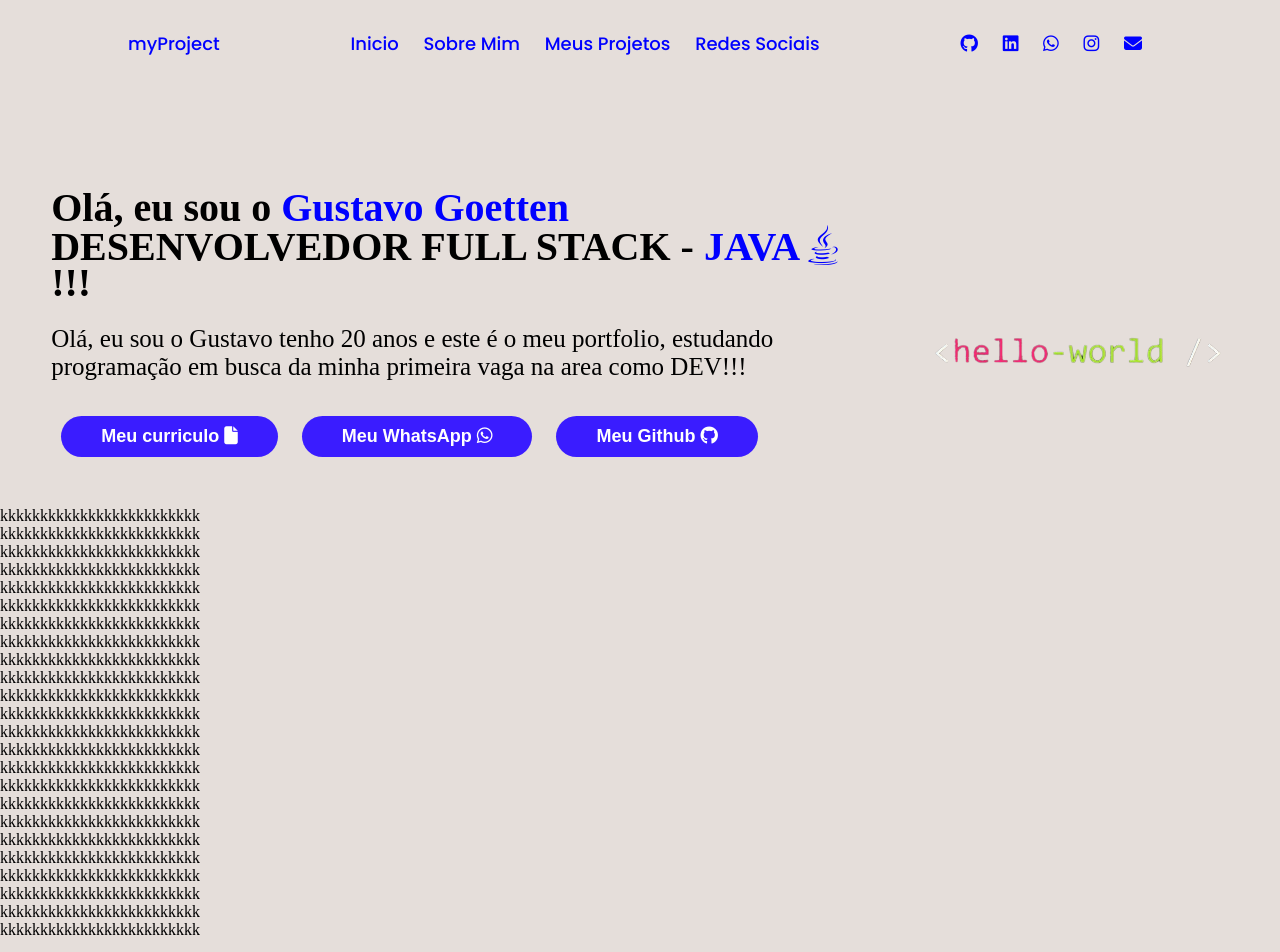
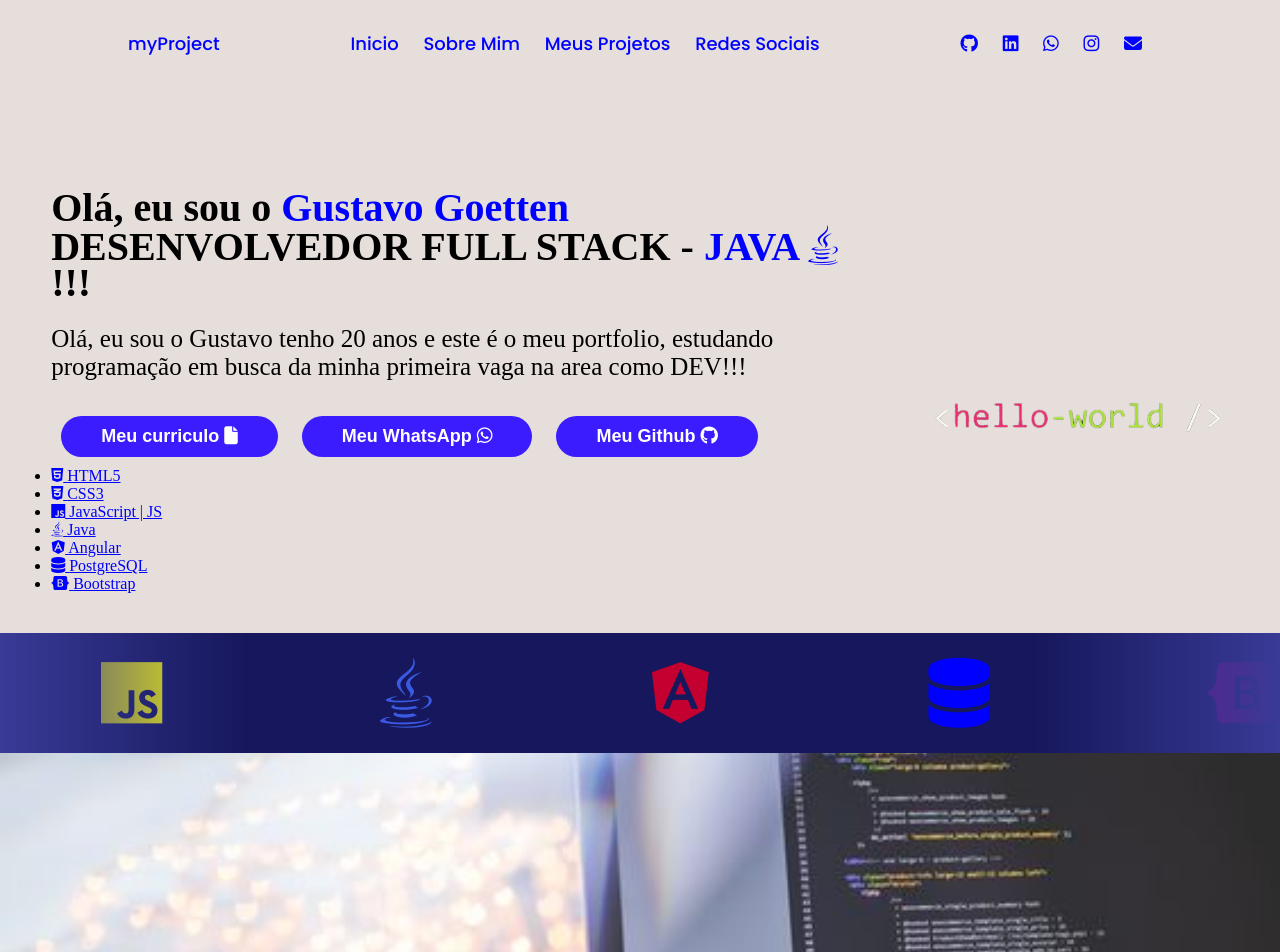
Before and after one commit to GustavoG0etten/meuPortifolioWEB, a plain HTML site: page index.html in a window 1280 px wide. Shown: the top 952 px of the page. Drawn offline with nearby package versions, Linux system fonts and the light colour scheme.

Commit message:
feat: :alien: Criando um carrossel animado e efeito de paralax

```diff
--- a/index.html
+++ b/index.html
@@ -17,7 +17,7 @@
         </ul>
 
         <ul class="topicos">
-            <li><a href="">Inicio</a></li>
+            <li><a href="#Inicio">Inicio</a></li>
             <li><a href="">Sobre Mim</a></li>
             <li><a href="">Meus Projetos</a></li>
             <li><a href="">Redes Sociais</a></li>
@@ -33,17 +33,37 @@
     </header>
 
     <section class="sobre-mim">
-        <div class="interface">
+        <div class="interface" id="Inicio">
             <div class="flex">
                 <div class="texto-topo-site">
-                    <h1>Olá, eu sou o <span>Gustavo Goetten</span> <br> DESENVOLVEDOR FULL STACK - <span>JAVA <i class="fa-brands fa-java"></i></span> !!!</h1>
+                    <h1>Olá, eu sou o <span>Gustavo Goetten</span> <br> DESENVOLVEDOR FULL
+                        STACK - <span>JAVA <i class="fa-brands fa-java"></i></span> !!!</h1>
                     <p>Olá, eu sou o Gustavo tenho 20 anos e este é o meu portfolio,
-                    estudando programação em busca da minha primeira vaga na area como DEV!!!</p>
+                        estudando programação em busca da minha primeira vaga na area como DEV!!!</p>
 
                     <div class="btn-informacoes-pessoais">
                         <a href="#"><button>Meu curriculo <span><i class="fa-solid fa-file"></i></span></button></a>
                         <a href="#"><button>Meu WhatsApp <i class="fa-brands fa-whatsapp"></i></button></a>
                         <a href="#"><button>Meu Github <i class="fa-brands fa-github"></i></button></a>
+                    </div>
+
+                    <div class="minhas-linguagens">
+                        <ul class="sci-linguagens">
+                            <li class="botao-linguagem"><a href="#"><i class="fa-brands fa-html5"></i> <span
+                                        class="nome-linguagem">HTML5</span></a></li>
+                            <li class="botao-linguagem"><a href="#"><i class="fa-brands fa-css3-alt"></i> <span
+                                        class="nome-linguagem">CSS3</span></a></li>
+                            <li class="botao-linguagem"><a href="#"><i class="fa-brands fa-js"></i> <span class="nome-linguagem">JavaScript |
+                                        JS</span></a></li>
+                            <li class="botao-linguagem"><a href="#"><i class="fa-brands fa-java"></i> <span
+                                        class="nome-linguagem">Java</span></a></li>
+                            <li class="botao-linguagem"><a href="#"><i class="fa-brands fa-angular"></i> <span
+                                        class="nome-linguagem">Angular</span></a></li>
+                            <li class="botao-linguagem"><a href="#"><i class="fa-solid fa-database"></i> <span
+                                        class="nome-linguagem">PostgreSQL</span></a></li>
+                            <li class="botao-linguagem"><a href="#"><i class="fa-brands fa-bootstrap"></i> <span
+                                        class="nome-linguagem">Bootstrap</span></a></li>
+                        </ul>
                     </div>
                 </div>
 
@@ -54,36 +74,64 @@
         </div>
     </section>
 
-    <p>kkkkkkkkkkkkkkkkkkkkkkkkk</p>
-    <p>kkkkkkkkkkkkkkkkkkkkkkkkk</p>
-    <p>kkkkkkkkkkkkkkkkkkkkkkkkk</p>
-    <p>kkkkkkkkkkkkkkkkkkkkkkkkk</p>
-    <p>kkkkkkkkkkkkkkkkkkkkkkkkk</p>
-    <p>kkkkkkkkkkkkkkkkkkkkkkkkk</p>
-    <p>kkkkkkkkkkkkkkkkkkkkkkkkk</p>
-    <p>kkkkkkkkkkkkkkkkkkkkkkkkk</p>
-    <p>kkkkkkkkkkkkkkkkkkkkkkkkk</p>
-    <p>kkkkkkkkkkkkkkkkkkkkkkkkk</p>
-    <p>kkkkkkkkkkkkkkkkkkkkkkkkk</p>
-    <p>kkkkkkkkkkkkkkkkkkkkkkkkk</p>
-    <p>kkkkkkkkkkkkkkkkkkkkkkkkk</p>
-    <p>kkkkkkkkkkkkkkkkkkkkkkkkk</p>
-    <p>kkkkkkkkkkkkkkkkkkkkkkkkk</p>
-    <p>kkkkkkkkkkkkkkkkkkkkkkkkk</p>
-    <p>kkkkkkkkkkkkkkkkkkkkkkkkk</p>
-    <p>kkkkkkkkkkkkkkkkkkkkkkkkk</p>
-    <p>kkkkkkkkkkkkkkkkkkkkkkkkk</p>
-    <p>kkkkkkkkkkkkkkkkkkkkkkkkk</p>
-    <p>kkkkkkkkkkkkkkkkkkkkkkkkk</p>
-    <p>kkkkkkkkkkkkkkkkkkkkkkkkk</p>
-    <p>kkkkkkkkkkkkkkkkkkkkkkkkk</p>
-    <p>kkkkkkkkkkkkkkkkkkkkkkkkk</p>
+
+
+    <section class="secao-dos-icones">
+
+        <div class="icones">
+            <div class="icones-animados">
+                <i class="fa-brands fa-html5" id="html"></i>
+                <i class="fa-brands fa-css3-alt" id="css"></i>
+                <i class="fa-brands fa-js" id="js"></i>
+                <i class="fa-brands fa-java" id="java"></i>
+                <i class="fa-brands fa-angular" id="angular"></i>
+                <i class="fa-solid fa-database" id="sql"></i>
+                <i class="fa-brands fa-bootstrap" id="bootstrap"></i>
+            </div>
+        </div>
+
+    </section>
+
+    <section>
+
+    </section>
+
+    <section class="secao-vazia-01">
+
+    </section>
+
+
+
+
 
     <script src="https://kit.fontawesome.com/673302f271.js" crossorigin="anonymous"></script>
+    <script src="https://unpkg.com/scrollreveal"></script>
+    <script src="main.js"></script>
     <script>
+        document.addEventListener("DOMContentLoaded", function () {
+            var inicioLink = document.querySelector('a[href="#Inicio"]');
+
+            inicioLink.addEventListener("click", function (event) {
+                event.preventDefault(); // Evita o comportamento padrão do link
+
+                var targetId = this.getAttribute("href").substring(1); // Obtém o ID do alvo
+                var targetElement = document.getElementById(targetId); // Obtém o elemento alvo
+
+                if (targetElement) {
+                    var navbarHeight = document.getElementById("navbar").clientHeight;
+                    var targetPosition = targetElement.offsetTop - navbarHeight; // Calcula a posição correta
+
+                    window.scrollTo({
+                        top: targetPosition,
+                        behavior: "smooth" // Adiciona um scroll suave
+                    });
+                }
+            });
+        });
         window.onscroll = function () { scrollFunction() };
 
         function scrollFunction() {
+
             if (document.body.scrollTop > 80 || document.documentElement.scrollTop > 80) {
                 // Quando ele detectar que tem mais que 80px ele automaticamente adiciona a
                 // classe scroll ai header
@@ -93,7 +141,13 @@
                 // a classe do header
                 document.getElementById("navbar").classList.remove("scroll");
             }
+
+            document.querySelector(".interface").style.paddingTop = scrollPadding + "px";
         }
+
+        var copia = document.querySelector(".icones-animados").cloneNode(true);
+        document.querySelector('.icones').appendChild(copia)
+
     </script>
 </body>
 
--- a/main.js
+++ b/main.js
@@ -1,14 +1,12 @@
 
-window.onscroll = function () { scrollFunction() };
+const myIcon = document.getElementById('.botao-linguagem');
 
-function scrollFunction() {
-    if (document.body.scrollTop > 80 || document.documentElement.scrollTop > 80) {
-        // Quando ele detectar que tem mais que 80px ele automaticamente adiciona a
-        // classe scroll ai header
-        document.getElementById("navbar").classList.remove("scroll");
-    } else {
-        // Aqui quando o scroll for menor que os 80px mencionados acima ele remove
-        // a classe do header
-        document.getElementById("navbar").classList.remove("scroll");
-    }
-}
+myIcon.addEventListener('mouseover', function() {
+    myIcon.textContent = 'HTML5';
+    myIcon.classList.add('javascript');
+});
+
+myIcon.addEventListener('mouseout', function() {
+    myIcon.textContent = <i class="fa-brands fa-html5"></i>;
+    myIcon.classList.remove('javascript');
+});
--- a/style.css
+++ b/style.css
@@ -11,6 +11,12 @@
 
 body {
     background-color: rgba(224, 215, 211, 0.822);
+}
+
+/* Estilizando as sections vazias */
+
+section {
+    width: 100%;
 }
 
 .interface {
@@ -39,6 +45,7 @@ header {
     width: 100%;
     top: 0;
     transition: background-color 0.3s, padding 0.3s;
+    z-index: 3;
 }
 
 ul li a {
@@ -177,6 +184,15 @@ section.sobre-mim .flex {
     gap: 65px;
 }
 
+section:nth-of-type(3) {
+    background-image: url(img/background-01.jpg);
+    height: 600px;
+    background-position: center;
+    background-repeat: no-repeat;
+    background-size: cover;
+    background-attachment: fixed;
+}
+
 .sobre-mim h1 {
     color: black;
     font-size: 40px;
@@ -228,3 +244,96 @@ section.sobre-mim .img-topo-site img {
         top: 30px;
     }
 }
+
+/* Estilizando carrossel de icones animados */
+
+
+
+.secao-dos-icones {
+    /* background-color: #bbb9c4; */
+    /* background-color: rgba(224, 215, 211, 0.822); */
+    background-color: rgb(22, 23, 92);
+}
+
+@keyframes carrosselAnimado {
+    from {
+        transform: translateX(0);
+    }
+    to {
+        transform: translateX(-100%);
+    }
+}
+
+.icones {
+    overflow: hidden;
+    white-space: nowrap;
+    position: relative;
+
+}
+
+.icones::before {
+    position: absolute;
+    top: 0;
+    left: 0;
+    width: 250px;
+    height: 100%;
+    background: linear-gradient(to left, rgb(255, 255, 255, 0), rgb(57, 59, 150));
+    content: "";
+    z-index: 2;
+}
+
+.icones:after {
+    position: absolute;
+    top: 0;
+    right: 0;
+    width: 250px;
+    height: 100%;
+    background: linear-gradient(to right, rgb(255, 255, 255, 0), rgb(57, 59, 150));
+    content: "";
+    z-index: 2;
+}
+
+.icones:hover .icones-animados {
+    animation-play-state: paused;
+}
+
+.icones i {
+    padding: 25px 60px;
+    margin: 0 40px;
+}
+
+.icones-animados {
+    font-size: 70px;
+    display: inline-block;
+    animation: 20s carrosselAnimado infinite linear ;
+}
+
+/* Cor dos icones do carrossel */
+
+#html {
+    color: orangered;
+}
+
+#css {
+    color: rgb(59, 90, 228);
+}
+
+#js {
+    color: yellow;
+}
+
+#angular {
+    color: #c3002f;
+}
+
+#java {
+    color: rgb(59, 90, 228);
+}
+
+#sql {
+    color: blue;
+}
+
+#bootstrap {
+    color: purple;
+}
```
Also changed, not shown: texte.html (added, +34 -0 lines), img/background-01.jpg (added).
